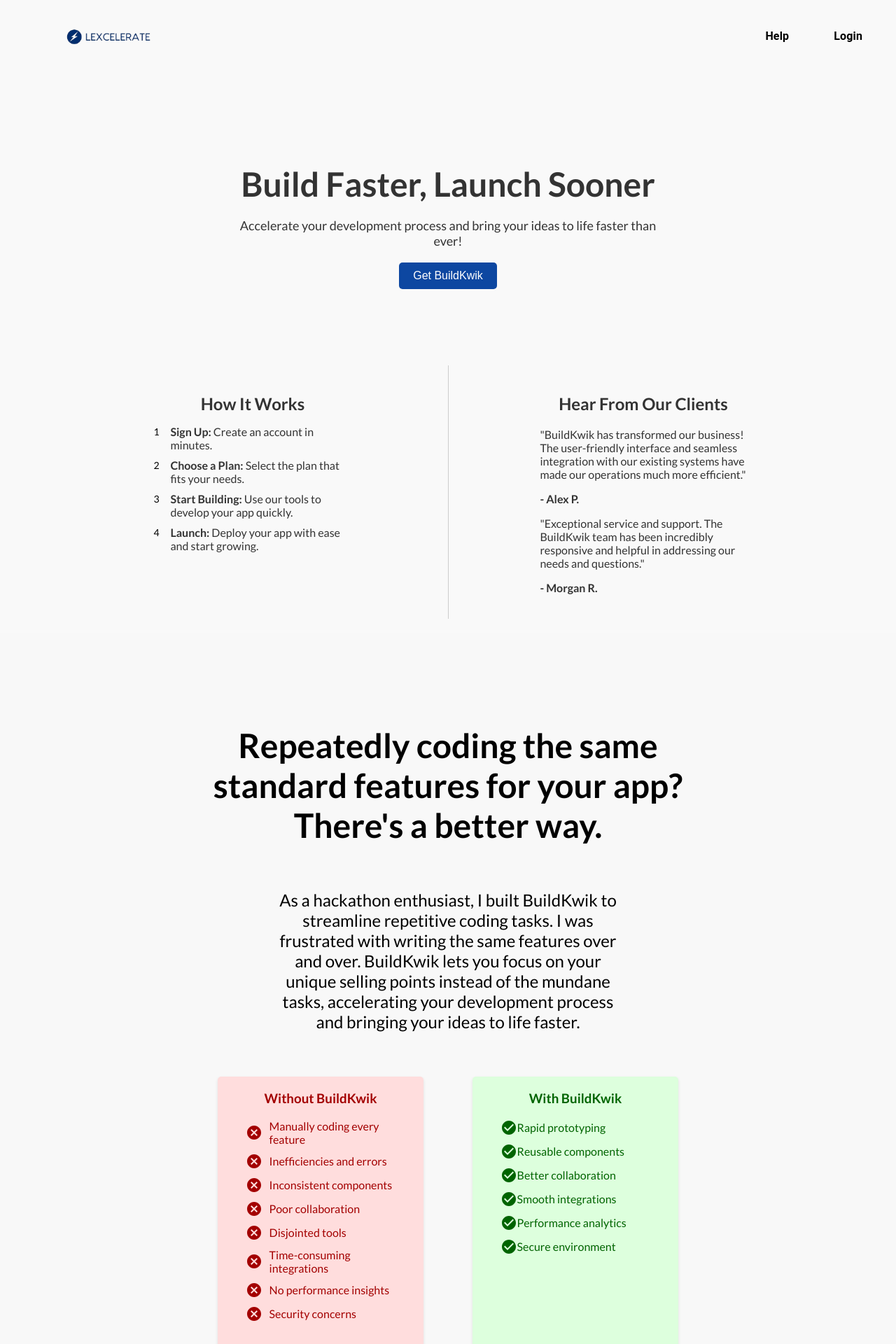
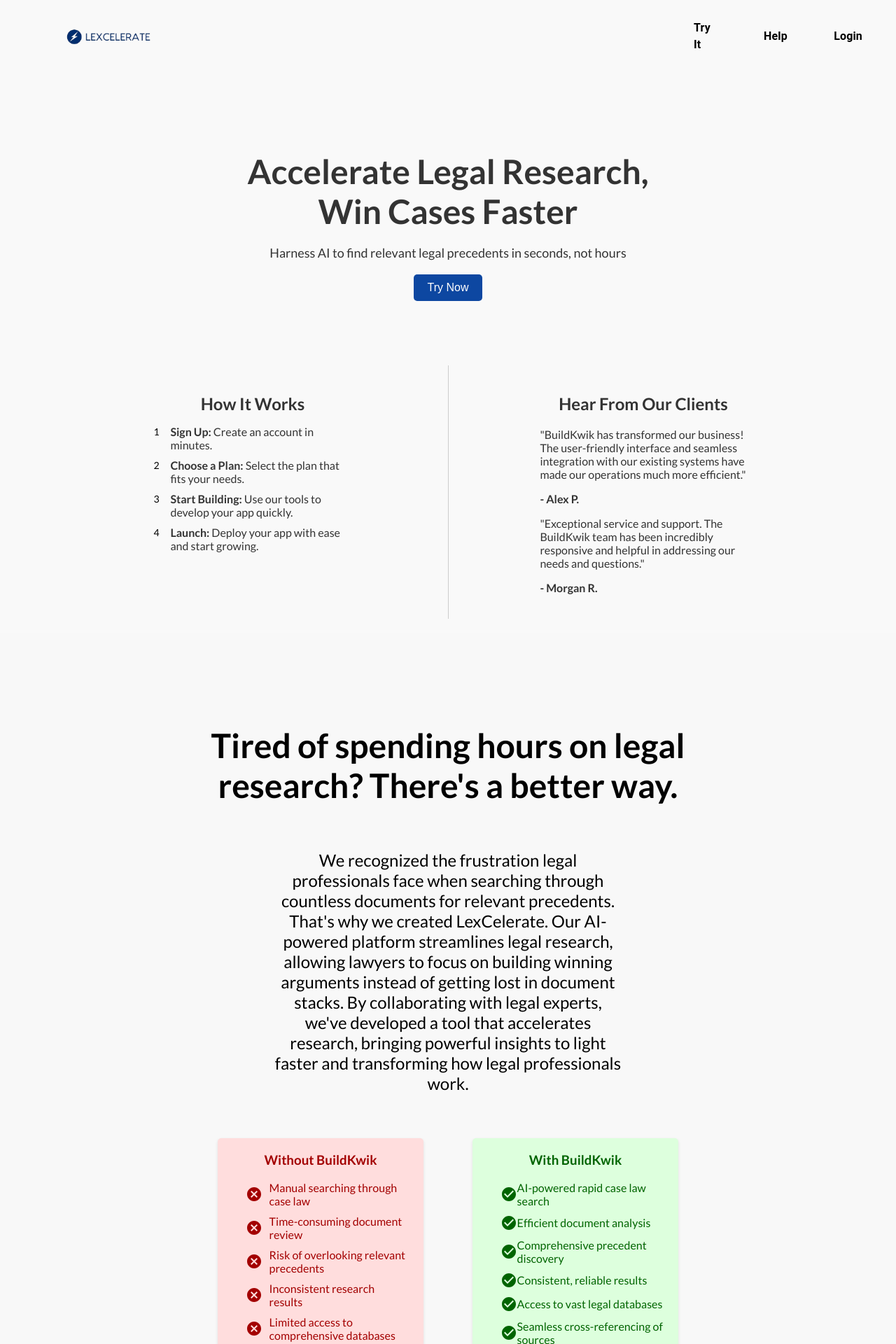
Before and after one commit to Mohammed-Faizzzz/LegalBot, a React (Create React App) app in the folder app/client/: page / in a window 1280 px wide. Shown: the top 1920 px of the page at 70% size. Built offline with nearby package versions, Linux system fonts and the light colour scheme.

Commit message:
Make content changes to Hero Section

```diff
--- a/app/client/src/pages/Home/Banner.js
+++ b/app/client/src/pages/Home/Banner.js
@@ -38,6 +38,7 @@
                     </div>
                     <Box className='drawer-content'>
                         <List className='drawer-list'>
+                            <CustomListItem IconComponent={AccountCircleIcon} primary="Try It" />
                             <CustomListItem IconComponent={LiveHelpIcon} primary="Help" />
                             <CustomListItem
                                 IconComponent={AccountCircleIcon}
--- a/app/client/src/pages/Home/sections/FeaturesSection.js
+++ b/app/client/src/pages/Home/sections/FeaturesSection.js
@@ -6,35 +6,29 @@
 const FeaturesSection = () => {
   return (
     <section id="features">
-      <h1>Repeatedly coding the same standard features for your app? There's a better way.</h1>
-      <p className='tagline'> As a hackathon enthusiast, I built BuildKwik to streamline repetitive coding tasks.
-          I was frustrated with writing the same features over and over. BuildKwik lets you
-          focus on your unique selling points instead of the mundane tasks, accelerating your
-          development process and bringing your ideas to life faster.
-        </p>
+      <h1>Tired of spending hours on legal research? There's a better way.</h1>
+      <p className='tagline'> We recognized the frustration legal professionals face when searching through countless documents for relevant precedents. That's why we created LexCelerate. Our AI-powered platform streamlines legal research, allowing lawyers to focus on building winning arguments instead of getting lost in document stacks. By collaborating with legal experts, we've developed a tool that accelerates research, bringing powerful insights to light faster and transforming how legal professionals work. </p>
       <div className="features-container">
         <div className="column without-buildkwik">
           <h3 style={{color:"#a30000"}}>Without BuildKwik</h3>
           <ul>
-            <li><CancelIcon className="list-icon" /> Manually coding every feature</li>
-            <li><CancelIcon className="list-icon" /> Inefficiencies and errors</li>
-            <li><CancelIcon className="list-icon" /> Inconsistent components</li>
-            <li><CancelIcon className="list-icon" /> Poor collaboration</li>
-            <li><CancelIcon className="list-icon" /> Disjointed tools</li>
-            <li><CancelIcon className="list-icon" /> Time-consuming integrations</li>
-            <li><CancelIcon className="list-icon" /> No performance insights</li>
-            <li><CancelIcon className="list-icon" /> Security concerns</li>
+            <li><CancelIcon className="list-icon" /> Manual searching through case law</li>
+            <li><CancelIcon className="list-icon" /> Time-consuming document review</li>
+            <li><CancelIcon className="list-icon" /> Risk of overlooking relevant precedents</li>
+            <li><CancelIcon className="list-icon" /> Inconsistent research results</li>
+            <li><CancelIcon className="list-icon" /> Limited access to comprehensive databases</li>
+            <li><CancelIcon className="list-icon" /> Challenges in cross-referencing multiple sources</li>
           </ul>
         </div>
         <div className="column with-buildkwik">
           <h3 style={{color:"#006400"}}>With BuildKwik</h3>
           <ul>
-            <li><CheckCircleIcon className="icon" /> Rapid prototyping</li>
-            <li><CheckCircleIcon className="icon" /> Reusable components</li>
-            <li><CheckCircleIcon className="icon" /> Better collaboration</li>
-            <li><CheckCircleIcon className="icon" /> Smooth integrations</li>
-            <li><CheckCircleIcon className="icon" /> Performance analytics</li>
-            <li><CheckCircleIcon className="icon" /> Secure environment</li>
+            <li><CheckCircleIcon className="icon" /> AI-powered rapid case law search</li>
+            <li><CheckCircleIcon className="icon" /> Efficient document analysis</li>
+            <li><CheckCircleIcon className="icon" /> Comprehensive precedent discovery</li>
+            <li><CheckCircleIcon className="icon" /> Consistent, reliable results</li>
+            <li><CheckCircleIcon className="icon" /> Access to vast legal databases</li>
+            <li><CheckCircleIcon className="icon" /> Seamless cross-referencing of sources</li>
           </ul>
         </div>
       </div>
--- a/app/client/src/pages/Home/sections/HeroSection.js
+++ b/app/client/src/pages/Home/sections/HeroSection.js
@@ -6,9 +6,9 @@
     <section id="hero">
       <div className="hero-main">
         <div className="hero-content">
-          <h1>Build Faster, Launch Sooner</h1>
-          <p>Accelerate your development process and bring your ideas to life faster than ever!</p>
-          <button>Get BuildKwik</button>
+          <h1>Accelerate Legal Research, Win Cases Faster</h1>
+          <p>Harness AI to find relevant legal precedents in seconds, not hours</p>
+          <button>Try Now</button>
         </div>
       </div>
       <div className="hero-side">
```
